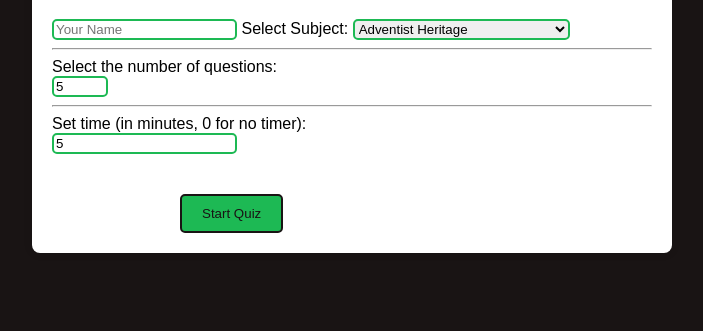
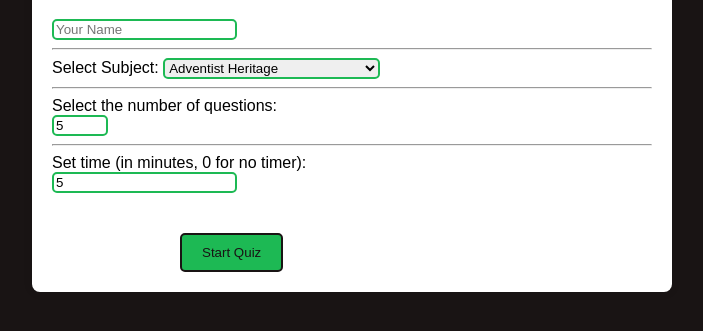
Before and after one commit to johnayodeji2008/Quizes-by-deji.github.io, a plain HTML site: page index.html in a window 1280 px wide. Shown: the part 101-432 px from the top of the page, without its empty margins (288-991 px from the left). Drawn offline with Linux system fonts and the light colour scheme.

Commit message:
Update index.html live update

```diff
--- a/index.html
+++ b/index.html
@@ -15,7 +15,8 @@
         </div>
 
         <div id="quiz-settings">
-            <input type="text" placeholder="Your Name" id="nameInput">
+            <input type="text" placeholder="Your Name" id="nameInput"><br>
+            <hr>
             <label for="subject">Select Subject:</label>
             <select id="subject">
                 <option value="adventist-heritage">Adventist Heritage</option>
```
